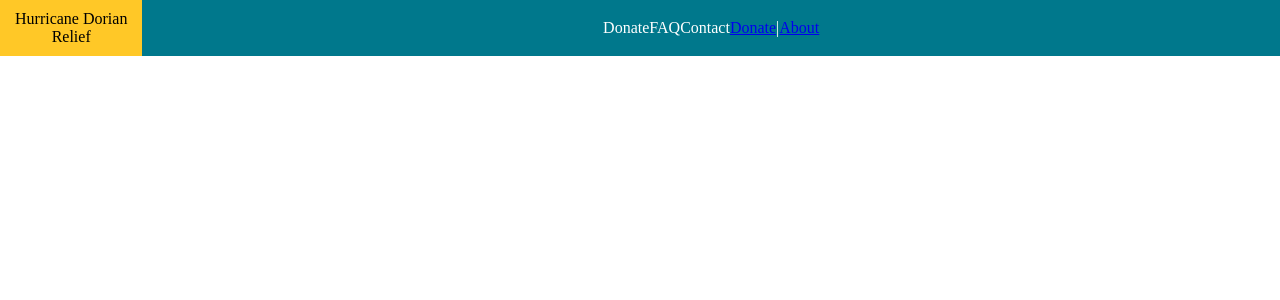
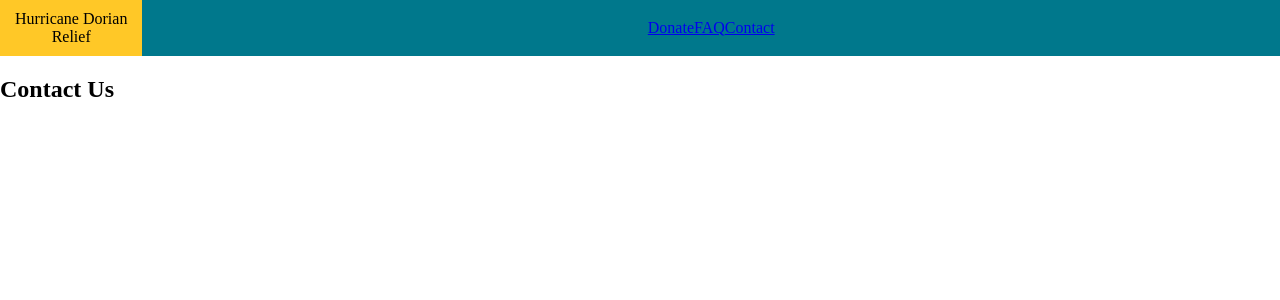
Before and after one commit to btyy77c/basic_vue_js_app, a Vue app: page /contact in a window 1280 px wide. Shown: the top 300 px of the page. Built offline with nearby package versions, Linux system fonts and the light colour scheme.

Commit message:
Updated Routes

```diff
--- a/src/components/Nav.vue
+++ b/src/components/Nav.vue
@@ -6,11 +6,9 @@
     </div>
 
     <div class="links">
-      <p>Donate</p>
-      <p>FAQ</p>
-      <p>Contact</p>
-      <router-link to="/">Donate</router-link> |
-      <router-link to="/about">About</router-link>
+      <router-link to="/">Donate</router-link>
+      <router-link to="/faq">FAQ</router-link>
+      <router-link to="/contact">Contact</router-link>
     </div>
   </nav>
 </template>
--- a/src/router.js
+++ b/src/router.js
@@ -14,13 +14,22 @@ export default new Router({
       component: Home
     },
     {
-      path: "/about",
-      name: "about",
+      path: "/contact",
+      name: "contact",
       // route level code-splitting
       // this generates a separate chunk (about.[hash].js) for this route
       // which is lazy-loaded when the route is visited.
       component: () =>
-        import(/* webpackChunkName: "about" */ "./views/About.vue")
+        import(/* webpackChunkName: "about" */ "./views/Contact.vue")
+    },
+    {
+      path: "/faq",
+      name: "faq",
+      // route level code-splitting
+      // this generates a separate chunk (about.[hash].js) for this route
+      // which is lazy-loaded when the route is visited.
+      component: () =>
+        import(/* webpackChunkName: "about" */ "./views/Faq.vue")
     }
   ]
 });
--- a/src/views/About.vue
+++ /dev/null
@@ -1,5 +0,0 @@
-<template>
-  <div class="about">
-    <h1>This is an about page</h1>
-  </div>
-</template>
--- /dev/null
+++ b/src/views/Contact.vue
@@ -0,0 +1,5 @@
+<template>
+  <section class="contact">
+    <h1>Contact Us</h1>
+  </section>
+</template>
--- /dev/null
+++ b/src/views/Faq.vue
@@ -0,0 +1,5 @@
+<template>
+  <section class="faq">
+    <h1>FAQ</h1>
+  </section>
+</template>
--- a/src/views/Home.vue
+++ b/src/views/Home.vue
@@ -1,7 +1,7 @@
 <template>
-  <div class="home">
+  <section class="home">
     <h3>Donate Now</h3>
-  </div>
+  </section>
 </template>
 
 <script>
```
